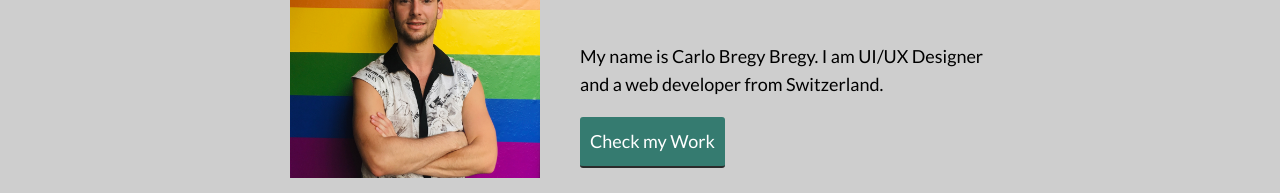
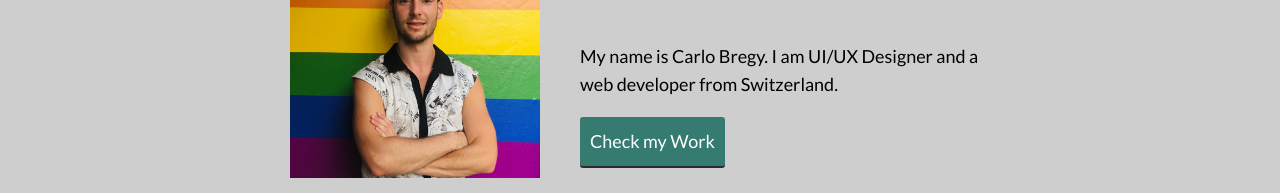
Before and after one commit to CarloBregy/Portfolio-Website, a plain HTML site: page index.html in a window 1280 px wide. Shown: the part 234-427 px from the top of the page. Drawn offline with nearby package versions, Linux system fonts and the light colour scheme.

Commit message:
Update index.html

```diff
--- a/index.html
+++ b/index.html
@@ -40,7 +40,7 @@
 <div class="profile">
 <img src="IMG/Group 8.jpg" alt="profile__portrait" class="profile__portrait">
 <h1 class="profile__name">Hallo Welt!</h1>
-<p> My name is Carlo Bregy Bregy. I am UI/UX Designer and a web developer from Switzerland. </p>
+<p> My name is Carlo Bregy. I am UI/UX Designer and a web developer from Switzerland. </p>
 <a href="files/cv.pdf" class="button" download>Check my Work</a>
 </div>
 
```
